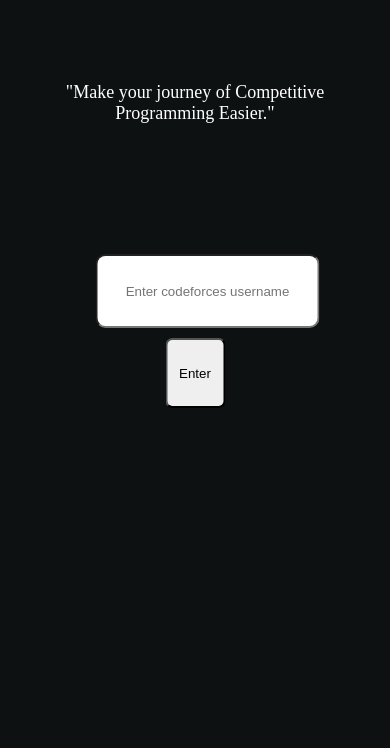
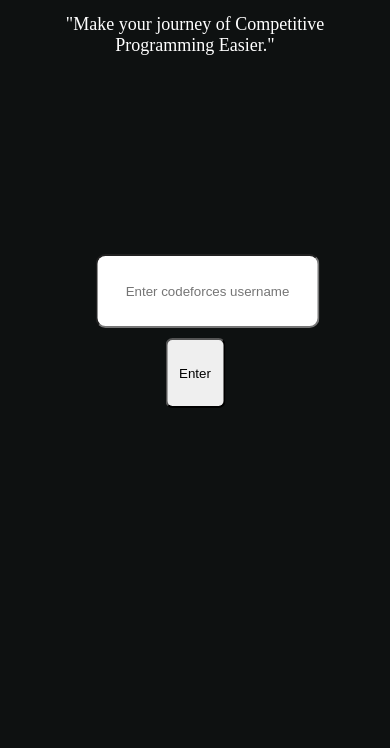
Before and after one commit to PulkitAggarwal-Git/CAAR, a Flask app: page / in a window 390 px wide. Shown: the part 96-844 px from the top of the page. Run offline with Flask 3, Linux system fonts and the light colour scheme.

Commit message:
Improved Quote Position

```diff
--- a/static/layout.css
+++ b/static/layout.css
@@ -285,6 +285,7 @@
         width: 30rem;
         list-style-position: outside;
     }
+
 }
 
 @media (max-width: 700px) {
@@ -293,6 +294,7 @@
         font-size: large;
         margin: 10px;
         padding: 10px;
+        transform: translateY(-10%);
     }
 
 }
```
